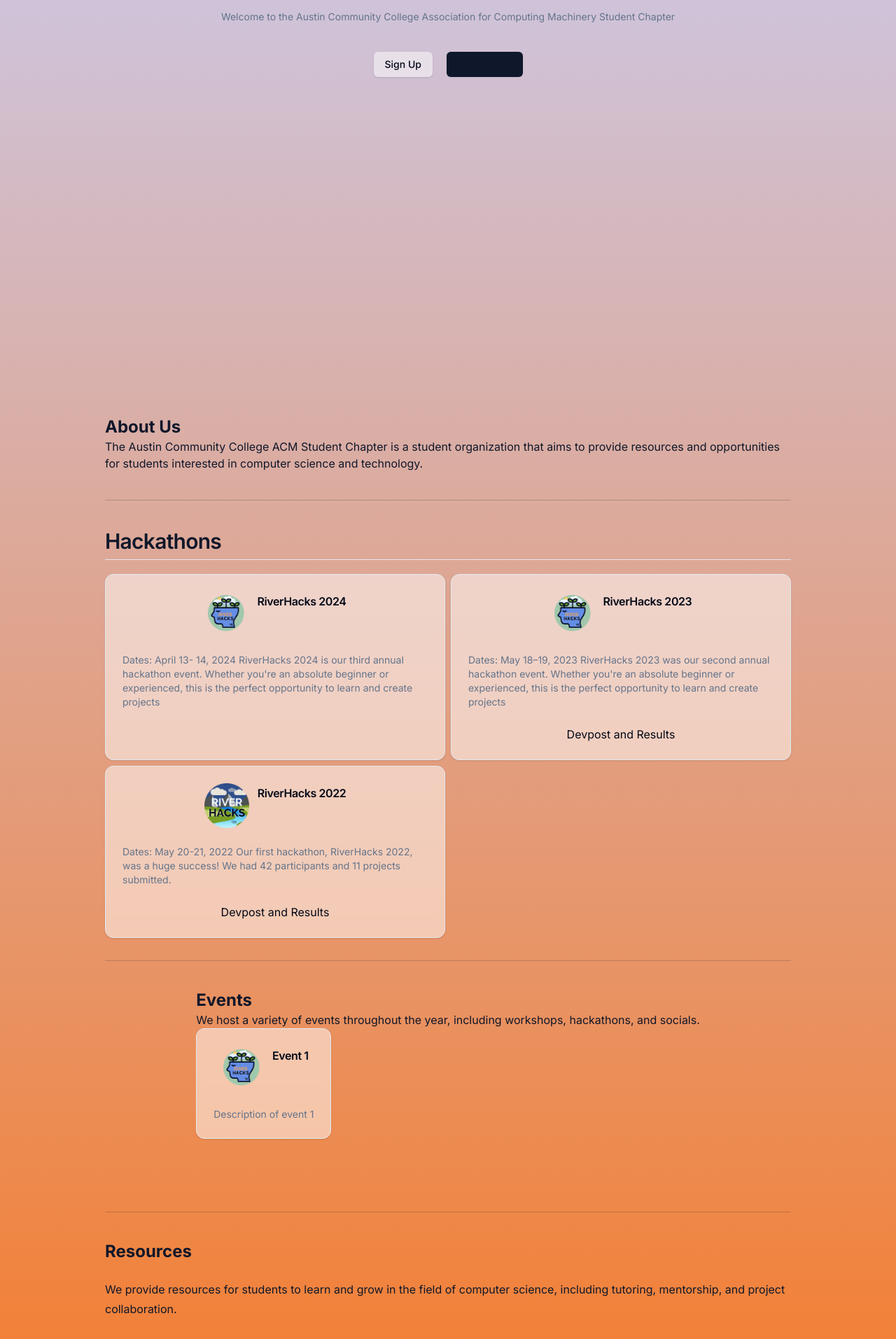
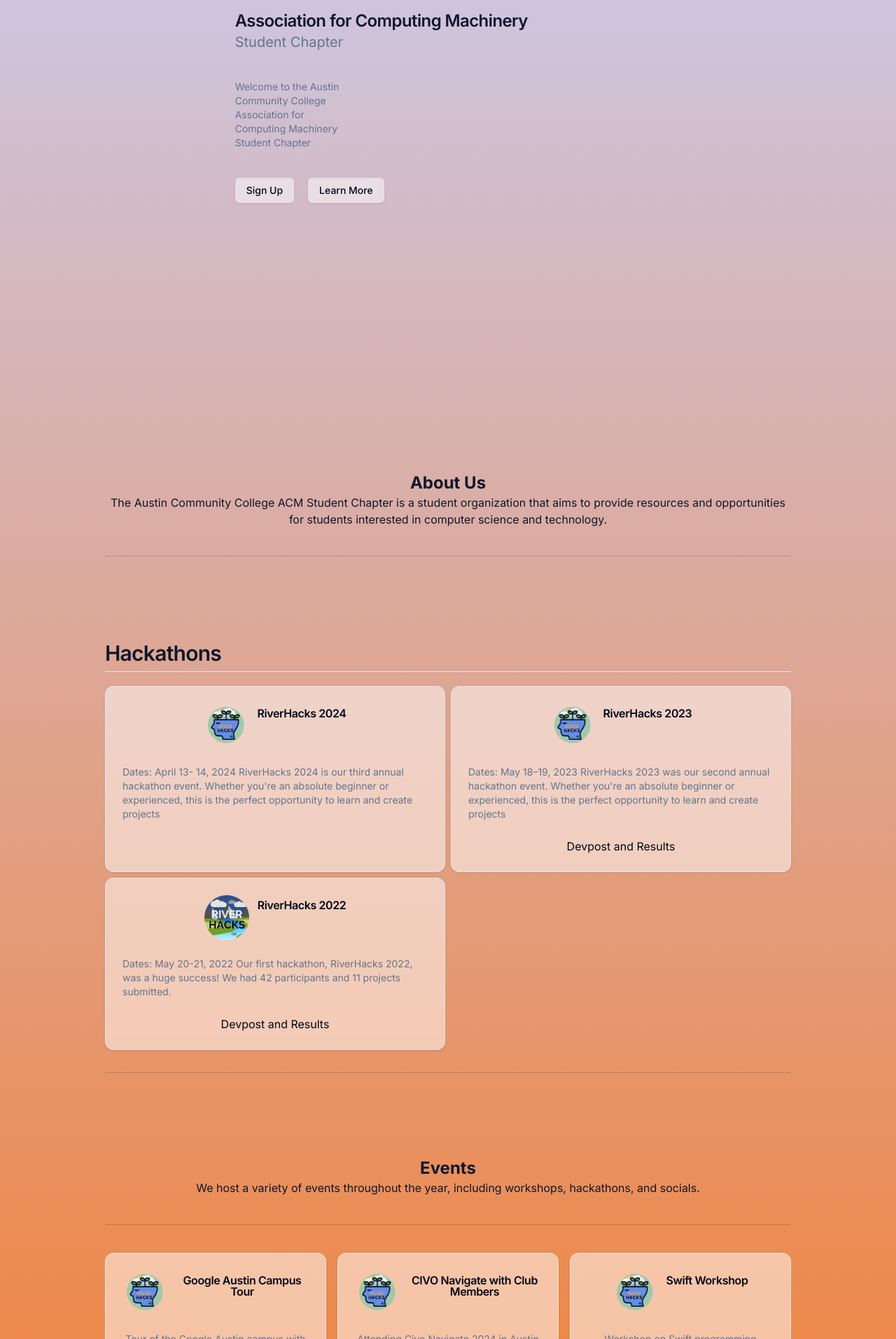
Before and after one commit to MichaelAGolden/acm-website, a Next.js app: page / in a window 1280 px wide. Shown: the part 427-2340 px from the top of the page at 70% size. Built offline with nearby package versions, Linux system fonts and the light colour scheme.

Commit message:
Formatted file and updated css to be more consistent

```diff
--- a/src/app/page.tsx
+++ b/src/app/page.tsx
@@ -1,51 +1,84 @@
-import Footer from "@/components/footer";
-import Navbar from "@/components/navbar";
-import { TypographyH1, TypographyH2, TypographyH3, TypographyMuted, TypographyP, TypographyLarge, TypographyBlockquote } from "@/components/typography/typography";
+'use client';
+import Footer from '@/components/footer';
+import Navbar from '@/components/navbar';
 import {
-  Card, CardContent,
+  TypographyH1,
+  TypographyH2,
+  TypographyH3,
+  TypographyMuted,
+  TypographyP,
+  TypographyLarge,
+  TypographyBlockquote,
+  TypographyLead,
+} from '@/components/typography/typography';
+import {
+  Card,
+  CardContent,
   CardDescription,
   CardFooter,
   CardHeader,
   CardTitle,
-} from "@/components/ui/card";
-import { Button } from "@/components/ui/button";
-import { Separator } from "@/components/ui/separator";
-import Image from "next/image";
-import { Carousel, CarouselContent, CarouselItem } from "@/components/ui/carousel";
+} from '@/components/ui/card';
+import { Button } from '@/components/ui/button';
+import { Separator } from '@/components/ui/separator';
+import Image from 'next/image';
+import {
+  Carousel,
+  CarouselContent,
+  CarouselItem,
+} from '@/components/ui/carousel';
+import Link from 'next/link';
 
 
 export default function Home() {
   return (
     <div className="relative flex min-h-screen flex-col bg-gradient-to-b from-indigo-200 to-orange-500 dark:from-purple-950 dark:to-orange-300 ">
       <Navbar />
-      <main className="flex-1" style={{ height: 'calc(100vh)-80px' }}>
+      <main
+        className="flex-1"
+        style={{ height: 'calc(100vh)-80px' }}>
         <div className="container relative">
           <div className="mx-auto flex max-w-[980px] flex-col items-center gap-2 py-8 md:py-12 md:pb-8 lg:py-24 lg:pb-20">
-            <section className="h-screen text-center">
-              <TypographyH1 className="mb-5 text-center pt-40">ACC ACM</TypographyH1>
-              <TypographyMuted className="mb-10 text-center">Welcome to the Austin Community College Association for Computing Machinery Student Chapter</TypographyMuted>
+            <section className="h-screen text-left">
+              <TypographyH1 className="mb-5 pt-40">
+                Austin Community College
+              </TypographyH1>
+              <TypographyH3>
+                Association for Computing Machinery
+              </TypographyH3>
+              <TypographyLead>
+                Student Chapter
+              </TypographyLead>
+              <TypographyMuted className="my-10 text-left max-w-40">
+                Welcome to the Austin Community College Association for
+                Computing Machinery Student Chapter
+              </TypographyMuted>
               <div className="space-x-5">
                 <Button>
-                  <a>
+                  <Link href="https://austincc.campuslabs.com/engage/organization/acc_csc">
                     Sign Up
-                  </a>
+                  </Link>
                 </Button>
-                <Button variant="secondary">
-                  <a>
-                    Learn More
-                  </a>
-                </Button>
+                <Link href="#about">
+                  <Button>Learn More</Button>
+                </Link>
               </div>
             </section>
-            <section id="about">
+            <section
+              id="about"
+              className="text-center pt-20">
               <h2 className="text-2xl font-bold">About Us</h2>
               <p>
-                The Austin Community College ACM Student Chapter is a student organization that aims to provide resources and opportunities for students interested in computer science and technology.
+                The Austin Community College ACM Student Chapter is a student
+                organization that aims to provide resources and opportunities
+                for students interested in computer science and technology.
               </p>
             </section>
             <Separator className="my-8" />
 
-            <section id="hackathons">
+            <section
+              id="hackathons"
+              className="pt-20">
               <TypographyH2>Hackathons</TypographyH2>
               <div className="grid grid-cols-1 justify-items-center gap-2 md:grid-cols-2 lg:grid-cols-2 my-5">
                 <Card className="max-w-fit">
@@ -55,14 +88,16 @@ export default function Home() {
                       alt="RiverHacks logo"
                       width={64}
                       height={64}
-                      className="top-0" />
+                      className="top-0"
+                    />
                     <CardTitle>RiverHacks 2024</CardTitle>
                   </CardHeader>
                   <CardContent>
                     <CardDescription>
-                      Dates: April 13- 14, 2024
-
-                      RiverHacks 2024 is our third annual hackathon event. Whether you're an absolute beginner or experienced, this is the perfect opportunity to learn and create projects
+                      Dates: April 13- 14, 2024 RiverHacks 2024 is our third
+                      annual hackathon event. Whether you&apos;re an absolute
+                      beginner or experienced, this is the perfect opportunity
+                      to learn and create projects
                     </CardDescription>
                   </CardContent>
                 </Card>
@@ -74,18 +109,22 @@ export default function Home() {
                       alt="Riverhacks logo"
                       width={64}
                       height={64}
-                      className="top-0" />
+                      className="top-0"
+                    />
                     <CardTitle>RiverHacks 2023</CardTitle>
                   </CardHeader>
                   <CardContent>
                     <CardDescription>
-                      Dates: May 18–19, 2023
-
-                      RiverHacks 2023 was our second annual hackathon event. Whether you're an absolute beginner or experienced, this is the perfect opportunity to learn and create projects
+                      Dates: May 18–19, 2023 RiverHacks 2023 was our second
+                      annual hackathon event. Whether you&apos;re an absolute
+                      beginner or experienced, this is the perfect opportunity
+                      to learn and create projects
                     </CardDescription>
                   </CardContent>
                   <CardFooter>
-                    <a href="https://riverhacks-2023.devpost.com/">Devpost and Results</a>
+                    <Link href="https://riverhacks-2023.devpost.com/">
+                      Devpost and Results
+                    </Link>
                   </CardFooter>
                 </Card>
                 <Card className="max-w-fit">
@@ -95,31 +134,76 @@ export default function Home() {
                       alt="RiverHacks logo"
                       width={64}
                       height={64}
-                      className="top-0" />
+                      className="top-0"
+                    />
                     <CardTitle>RiverHacks 2022</CardTitle>
                   </CardHeader>
                   <CardContent>
                     <CardDescription>
-                      Dates: May 20-21, 2022
-
-                      Our first hackathon, RiverHacks 2022, was a huge success! We had 42 participants and 11 projects submitted.
+                      Dates: May 20-21, 2022 Our first hackathon, RiverHacks
+                      2022, was a huge success! We had 42 participants and 11
+                      projects submitted.
                     </CardDescription>
                   </CardContent>
                   <CardFooter>
-                    <a href="https://riverhacks-2022.devpost.com/?ref_feature=challenge&ref_medium=discover">Devpost and Results</a>
+                    <a href="https://riverhacks-2022.devpost.com/?ref_feature=challenge&ref_medium=discover">
+                      Devpost and Results
+                    </a>
                   </CardFooter>
                 </Card>
               </div>
               <Separator className="my-8" />
             </section>
-            <section id="events">
+            <section
+              id="events"
+              className="pt-20 items-center text-center align-middle">
               <h2 className="text-2xl font-bold">Events</h2>
               <p>
-                We host a variety of events throughout the year, including workshops, hackathons, and socials.
+                We host a variety of events throughout the year, including
+                workshops, hackathons, and socials.
               </p>
-              <Carousel>
-                <CarouselContent>
-                  <CarouselItem>
+              <Separator className='my-10' />
+              <Carousel className='w-full min-w-fit' opts={{ align: 'center' }}>
+                <CarouselContent >
+                  <CarouselItem className='basis-1/3'>
+                    <Card>
+                      <CardHeader className="flex-row space-x-3">
+                        <Image
+                          src="/riverhacks-23.png"
+                          alt="Google Logo"
+                          width={64}
+                          height={64}
+                          className="top-0"
+                        />
+                        <CardTitle>Google Austin Campus Tour</CardTitle>
+                      </CardHeader>
+                      <CardContent>
+                        <CardDescription>
+                          Tour of the Google Austin campus with club members.
+                        </CardDescription>
+                      </CardContent>
+                    </Card>
+                  </CarouselItem>
+                  <CarouselItem className='basis-1/3'>
+                    <Card>
+                      <CardHeader className="flex-row space-x-3">
+                        <Image
+                          src="/riverhacks-23.png"
+                          alt="CIVO Logo"
+                          width={64}
+                          height={64}
+                          className="top-0"
+                        />
+                        <CardTitle>CIVO Navigate with Club Members</CardTitle>
+                      </CardHeader>
+                      <CardContent>
+                        <CardDescription>
+                          Attending Civo Navigate 2024 in Austin with club members.
+                        </CardDescription>
+                      </CardContent>
+                    </Card>
+                  </CarouselItem>
+                  <CarouselItem className='basis-1/3'>
                     <Card>
                       <CardHeader className="flex-row space-x-3">
                         <Image
@@ -127,17 +211,18 @@ export default function Home() {
                           alt="RiverHacks logo"
                           width={64}
                           height={64}
-                          className="top-0" />
-                        <CardTitle>Event 1</CardTitle>
+                          className="top-0"
+                        />
+                        <CardTitle>Swift Workshop</CardTitle>
                       </CardHeader>
                       <CardContent>
                         <CardDescription>
-                          Description of event 1
+                          Workshop on Swift programming language for club members.
                         </CardDescription>
                       </CardContent>
                     </Card>
                   </CarouselItem>
-                  <CarouselItem>
+                  <CarouselItem className='basis-1/3'>
                     <Card>
                       <CardHeader className="flex-row space-x-3">
                         <Image
@@ -145,25 +230,46 @@ export default function Home() {
                           alt="RiverHacks logo"
                           width={64}
                           height={64}
-                          className="top-0" />
-                        <CardTitle>Event 2</CardTitle>
+                          className="top-0"
+                        />
+                        <CardTitle>RiverHacks 2024</CardTitle>
                       </CardHeader>
                       <CardContent>
                         <CardDescription>
-                          Description of event 2
+                          Our annual hackathon event, RiverHacks, happening in 2024.
                         </CardDescription>
                       </CardContent>
                     </Card>
                   </CarouselItem>
-                  <CarouselItem><Card><CardHeader className="flex-row space-x-3"><Image src="/riverhacks-23.png" alt="RiverHacks logo" width={128} height={128} className="top-0" /><CardTitle>Event 3</CardTitle></CardHeader><CardContent><CardDescription>Description of event 3</CardDescription></CardContent></Card></CarouselItem></CarouselContent></Carousel>
-
-
+                  <CarouselItem className='basis-1/3'>
+                    <Card>
+                      <CardHeader className="flex-row space-x-3">
+                        <Image
+                          src="/riverhacks-23.png"
+                          alt="RiverHacks logo"
+                          width={64}
+                          height={64}
+                          className="top-0"
+                        />
+                        <CardTitle>Speakers in Tech: Riley Hilliard</CardTitle>
+                      </CardHeader>
+                      <CardContent>
+                        <CardDescription>
+                          Tech talk by guest speaker Riley Hilliard for club members.
+                        </CardDescription>
+                      </CardContent>
+                    </Card>
+                  </CarouselItem>
+                </CarouselContent>
+              </Carousel>
             </section>
             <Separator className="my-8" />
             <section id="resources">
               <h2 className="text-2xl font-bold">Resources</h2>
               <TypographyP>
-                We provide resources for students to learn and grow in the field of computer science, including tutoring, mentorship, and project collaboration.
+                We provide resources for students to learn and grow in the field
+                of computer science, including tutoring, mentorship, and project
+                collaboration.
               </TypographyP>
             </section>
             <Separator className="my-8" />
@@ -171,14 +277,17 @@ export default function Home() {
               <h2 className="text-2xl font-bold">Contact</h2>
               <TypographyP>
                 You can reach out to us at&nbsp;
-                <a className="font-medium text-primary underline underline-offset-4" href="mailto:">contact@austincs.org</a>
+                <a
+                  className="font-medium text-primary underline underline-offset-4"
+                  href="mailto:contact@austincs.org">
+                  contact@austincs.org
+                </a>
               </TypographyP>
-              <div className="grid grid-cols-1 gap-4 md:grid-cols-2 lg:grid-cols-3 my-5">
-              </div>
+              <div className="grid grid-cols-1 gap-4 md:grid-cols-2 lg:grid-cols-3 my-5"></div>
             </section>
             <Separator className="my-8" />
           </div>
-        </div >
+        </div>
       </main >
       <Footer />
     </div >
```
